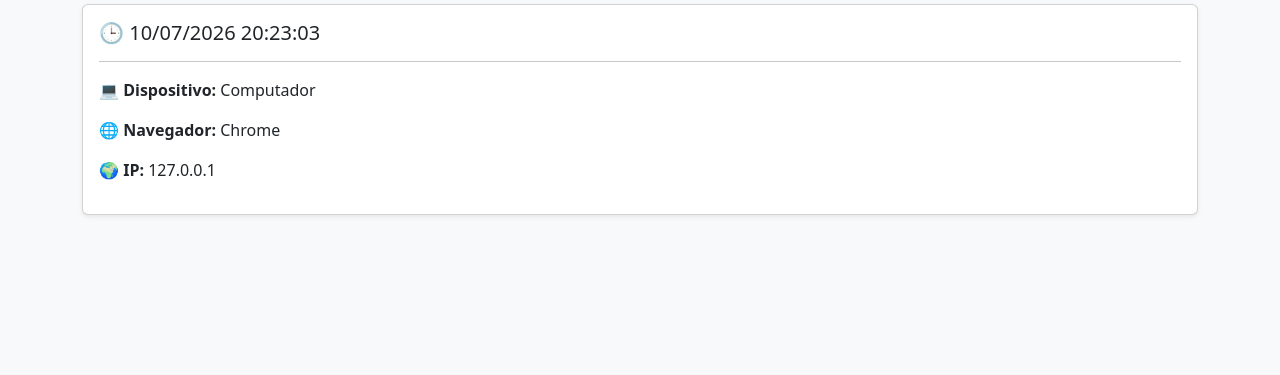
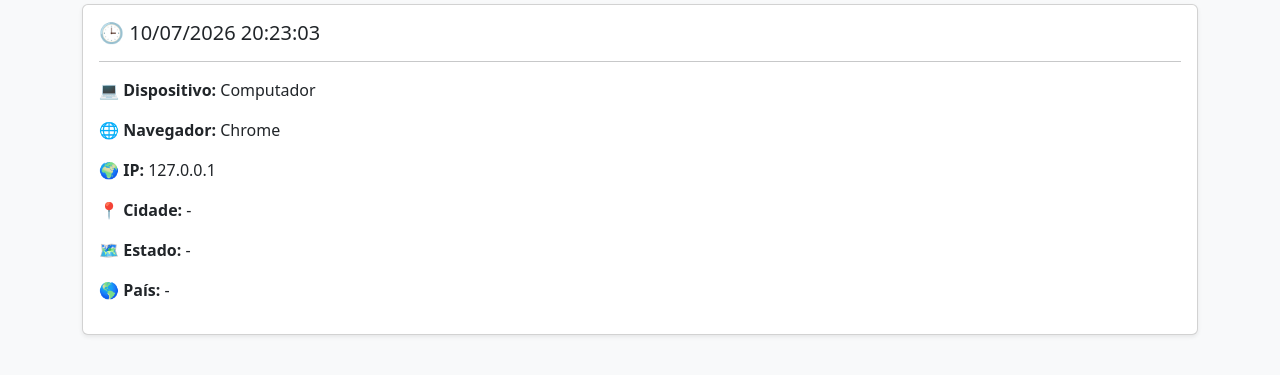
Before and after one commit to Vinimds77/Mobiliza, a Flask app: page /historico/1/1 in a window 1280 px wide. Shown: the part 209-584 px from the top of the page. Run offline with Flask 3, Linux system fonts and the light colour scheme.

Commit message:
Adiciona geolocalização dos cliques

```diff
--- a/app.py
+++ b/app.py
@@ -1,5 +1,7 @@
 from flask import Flask, render_template, request, redirect
 import secrets
+import requests
+import tzdata
 from datetime import datetime
 from zoneinfo import ZoneInfo
 from user_agents import parse
@@ -178,6 +180,26 @@ def abrir_link(codigo):
     if "," in ip:
         ip = ip.split(",")[0].strip()
 
+    cidade = "-"
+    estado = "-"
+    pais = "-"
+
+    try:
+        resposta = requests.get(
+            f"http://ip-api.com/json/{ip}",
+            timeout=3
+        )
+
+        dados = resposta.json()
+
+        if dados.get("status") == "success":
+            cidade = dados.get("city", "-")
+            estado = dados.get("regionName", "-")
+            pais = dados.get("country", "-")
+
+    except Exception:
+        pass
+
     bots = [
         "facebookexternalhit",
         "WhatsApp",
@@ -229,8 +251,7 @@ NAVEGADOR: {navegador}
 =========================
 """,
         flush=True
-    )
-
+        )
     if not eh_bot:
 
         relacionamento.clicou = True
@@ -248,9 +269,11 @@ NAVEGADOR: {navegador}
             contato_id=relacionamento.contato_id,
             ip=ip,
             dispositivo=dispositivo,
-            navegador=navegador
+            navegador=navegador,
+            cidade=cidade,
+            estado=estado,
+            pais=pais
         )
-
         db.session.add(clique)
 
     db.session.add(relacionamento)
--- a/templates/historico.html
+++ b/templates/historico.html
@@ -66,6 +66,29 @@
                     {{ clique.ip }}
 
                 </p>
+                <p>
+
+    📍 <strong>Cidade:</strong>
+
+    {{ clique.cidade }}
+
+</p>
+
+<p>
+
+    🗺️ <strong>Estado:</strong>
+
+    {{ clique.estado }}
+
+</p>
+
+<p>
+
+    🌎 <strong>País:</strong>
+
+    {{ clique.pais }}
+
+</p>
 
             </div>
 
```
Also changed, not shown: models/clique.py (+11 -0 lines), instance/database.db, 1 other file.
